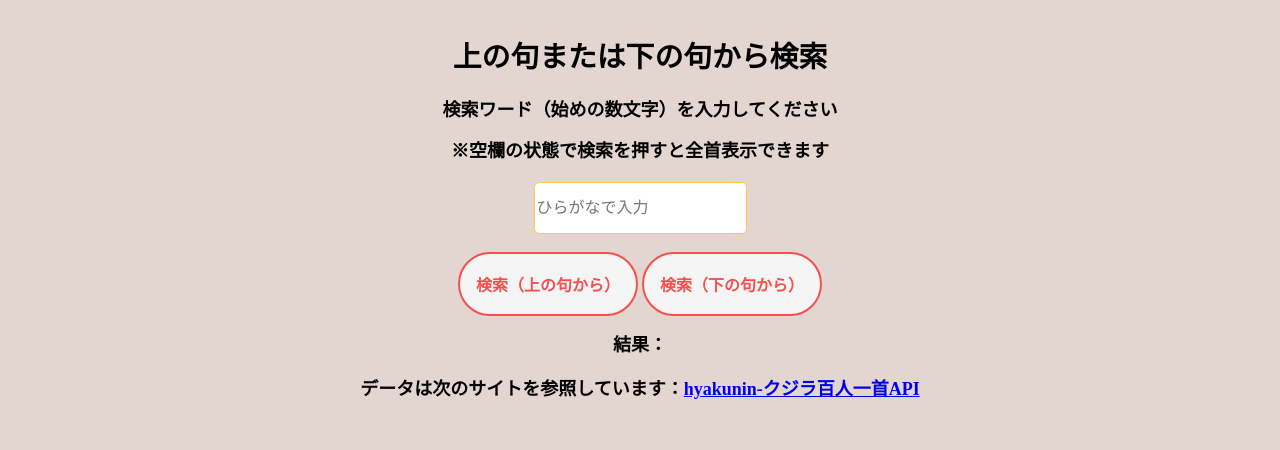
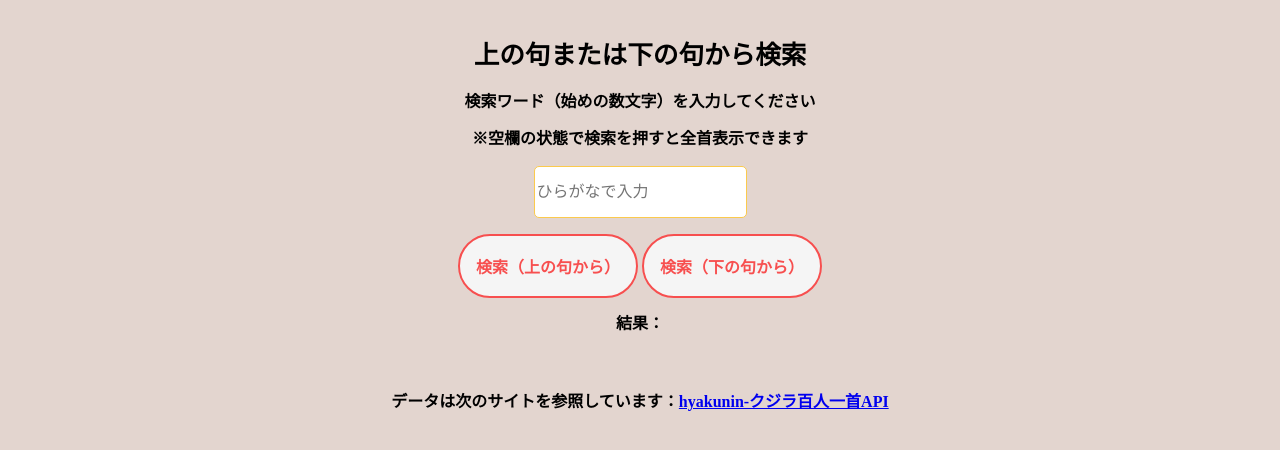
Before and after one commit to haze-create/search_hyakuninnisshu, a plain HTML site: page index.html in a window 1280 px wide. Shown: the part 122-572 px from the top of the page. Drawn offline with Linux system fonts and the light colour scheme; a web font is replaced by a local one.

Commit message:
Update style.css

```diff
--- a/style.css
+++ b/style.css
@@ -29,8 +29,9 @@ h1{
 }
 h2{
     font-family: "Kiwi Maru",serif;
-    font-size: 1.8rem;
+    font-size: 1.6rem;
     text-align: center;
+    white-space: nowrap;
 }
 .search_box{
     text-align: center;
@@ -71,11 +72,18 @@ h2{
     font-size: 1.3rem;
     font-family: "Klee One",cursive;
     line-height: 2.0;
+    white-space: nowrap;
+}
+ul{
+    padding:0.5rem;
+}
+li{
+    list-style:none;
 }
 p{
     font-family: serif;
     font-weight: bold;
-    font-size: 18px;
+    font-size: 16px;
     text-align: center;
     line-height: 1.3;
 }
```
